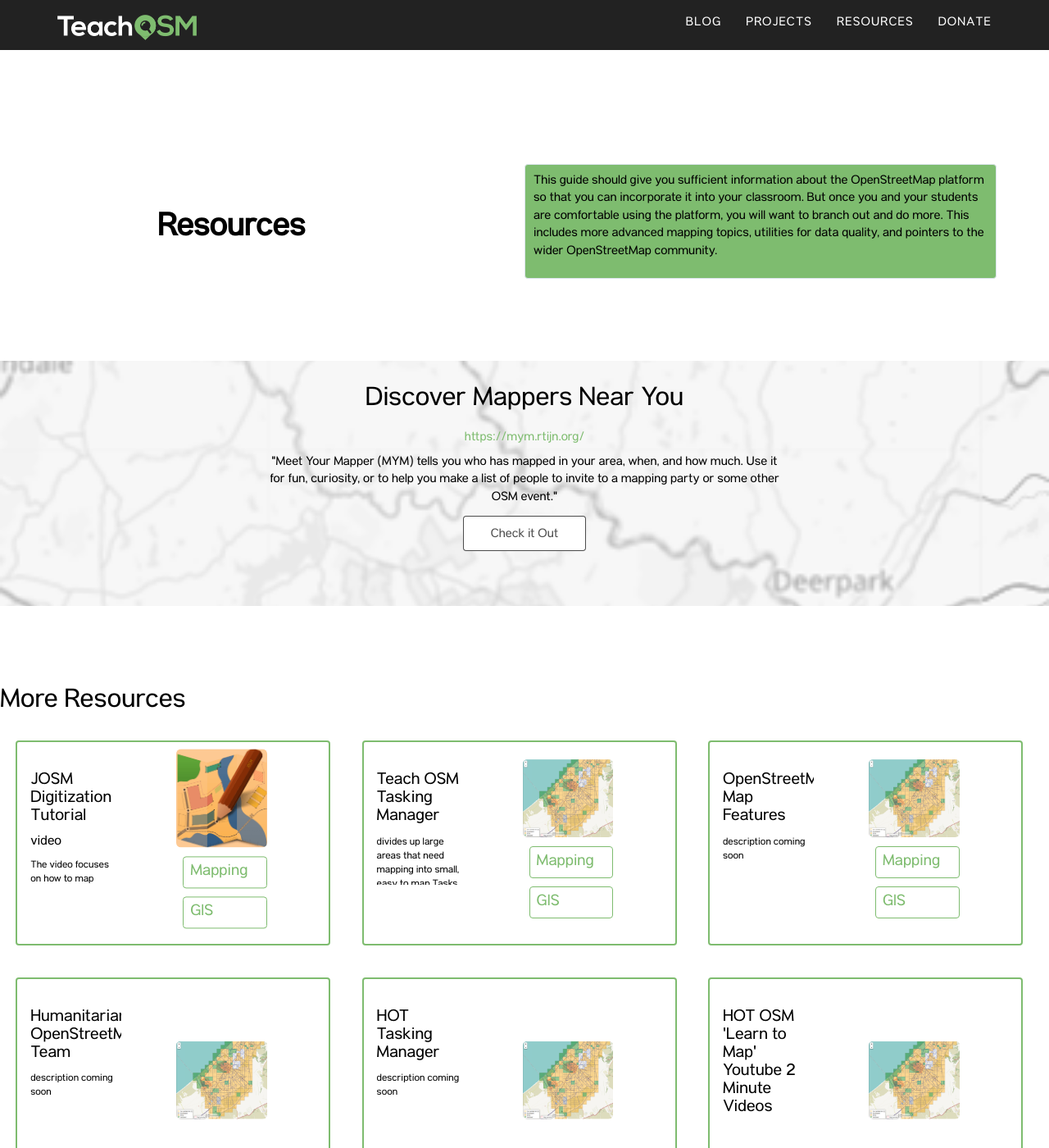
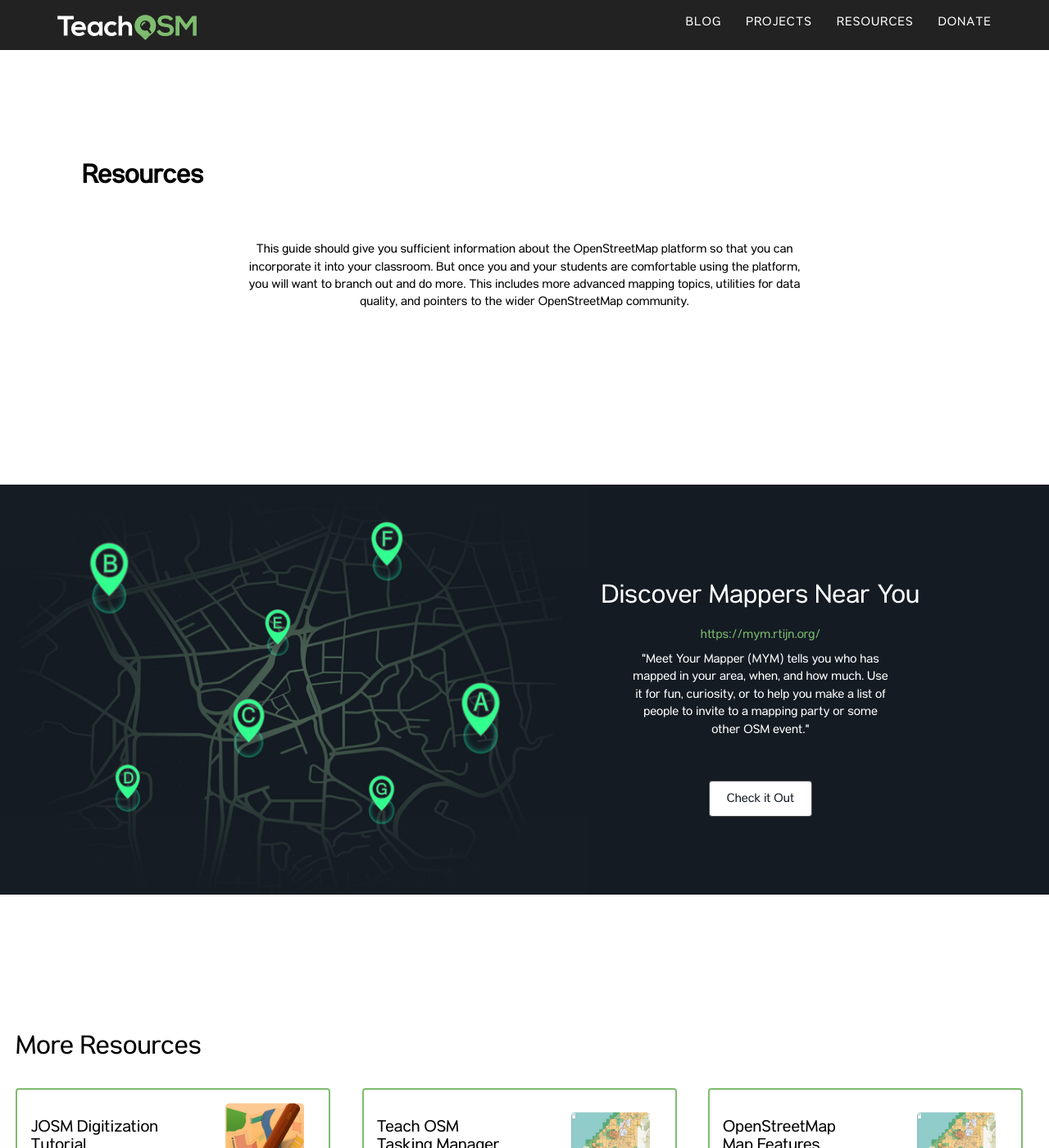
Before and after one commit to GeoSurge/teachosm, a Jekyll site: the page built from pages/resources.html, in a window 1280 px wide and 1400 px high. Shown: the whole window at 82% size. Built offline with Jekyll 4.4.1, drawn with Linux system fonts in a browser that asks for light colours; some of the changed text lies outside the part shown.

Commit message:
updated resources page

```diff
--- a/_sass/resources.scss
+++ b/_sass/resources.scss
@@ -1,36 +1,31 @@
 .resources {
 	#resources-title {
 		margin-top: 200px;
+		margin-bottom: 200px;
 		position: relative;
 
 
 		#page-title {
-			width: 25%;
-			text-align: left;
-			font-weight: 700;
-			position: absolute;
-			top: 50%;
-        	transform: translateY(-50%);
-        	margin-top: 10px !important;
-        	margin-bottom: 10px !important;
-        	padding-left: 15%;
+	    font-size: 32px;
+	  	font-weight: bold;
+	    margin: 0;;
+			margin-left: 100px;
+			margin-bottom: 50px;
 		}
 
 		#spotlight-card {
-			width: 45%;
-			background: $primary-color;
-			border: 1px solid #dce4ec;
-			border-radius: 4px;
-			overflow: hidden;
-			display: flex;
-			margin-top: 100px;
-			margin-bottom: 100px;
-			margin-left: 50%;
+			background-color: white;
+			display: block;
+			margin: 0 auto;
+			max-width: 1000px;
+			text-align: center;
 
 			p {
-				font: white;
+
 				padding: 10px;
 				text-align: block;
+				margin-left: 15%;
+				margin-right: 15%;
 			}
 		}
 	}
@@ -39,28 +34,40 @@
 		background-position: center;
 		background-repeat: no-repeat;
 		background-size: cover;
-		padding: 10px;
+		padding: 0px;
 		position: relative;
 		overflow: hidden;
 		width: 100%;
+		height: auto;
 		margin-bottom: 100px;
+
+		img {
+			width: 56%;
+			height: 500px;
+			position: absolute;
+			z-index: 1;
+		}
+		#MYM-right {
+			background-color: rgb(20,27,35);/*linear-gradient(to left,rgba(20,27,35,1), rgba(20,27,35, 0)) */
+			height: 500px;
+			width: 65%;
+			margin-left: 40%;
+			padding: 100px;
 
 			a,h3 {
 				text-decoration: none;
 				color: $primary-color;
 				font-size: 15px;
-
 			}
 
-
 			#mappers-title {
-			color: black;
+				color: white;
 				text-align: center;
 				margin-bottom: 20px;
-
 			}
 
 			#MYM-description {
+				color: white;
 				width: 50%;
 				text-align: center;
 				margin-bottom: 20px;
@@ -74,10 +81,12 @@
 			    width: 100%;
 
 					#MYM-button {
+						color: rgb(20,27,35);
 						text-align: center;
 						width: 150px;
 						max-width: 20%;
-					margin: 0 auto;
+						margin: 50px auto;
+					}
 			}
 		}
 	}
@@ -85,6 +94,11 @@
 	.more-resources {
 		margin-bottom: 50px;
 		height: 1200px;
+		padding-top: 50px;
+
+		#more-resources-title {
+			margin-left: 1.5%;
+		}
 		#resource-card {
 			border-radius: 4px;
 			border: 2px solid $primary-color;
@@ -105,7 +119,7 @@
 				position: relative;
 				width: 100%;
 				grid-column-start: 1;
-				grid-column-end: 3;
+				grid-column-end: 4;
 				overflow-y: auto;
 
 				h3,h4,p {
@@ -132,7 +146,7 @@
 				position: absolute;
 				top: 50%;
         		transform: translateY(-50%);
-				grid-column-start: 4;
+				grid-column-start: 5;
 				grid-column-end: 6;
 				img {
 					border-radius: 5%;
@@ -143,7 +157,6 @@
 					position: relative;
 				}
 			}
-
 		}
 	}
 }
--- a/pages/resources.html
+++ b/pages/resources.html
@@ -11,7 +11,9 @@
 			<p>This guide should give you sufficient information about the OpenStreetMap platform so that you can incorporate it into your classroom. But once you and your students are comfortable using the platform, you will want to branch out and do more. This includes more advanced mapping topics, utilities for data quality, and pointers to the wider OpenStreetMap community.</p>
 		</span>
 	</section>
-	<section id="meet-mappers" style="background-image: url({{site.baseurl}}/assets/images/meetmappers4.png);">
+	<section id="meet-mappers">
+		<img src="{{site.baseurl}}/assets/images/meetmappers2.png">
+		<div id="MYM-right">
 			<h2 id="mappers-title">Discover Mappers Near You</h2>
 			<div id="MYM-description">
 				<a href="https://mym.rtijn.org/"><h3>https://mym.rtijn.org/</h3></a>
@@ -20,6 +22,7 @@
 			<div id="MYM-map">
 			  	<!--<img src="{{site.baseurl}}/assets/images/meetmappers.png" alt="" style="height:200px" style="width:300px"> -->
 			  <a href="https://mym.rtijn.org/"><button class="primary-button" id="MYM-button">Check it Out</button></a>
+			</div>
 		</div>
 	</section>
 	<section class="more-resources">
```
Also changed, not shown: assets/images/meetmappers.png, assets/images/meetmappers2.png (added), 1 other file. Lines whose indentation alone changed are shown as unchanged.
